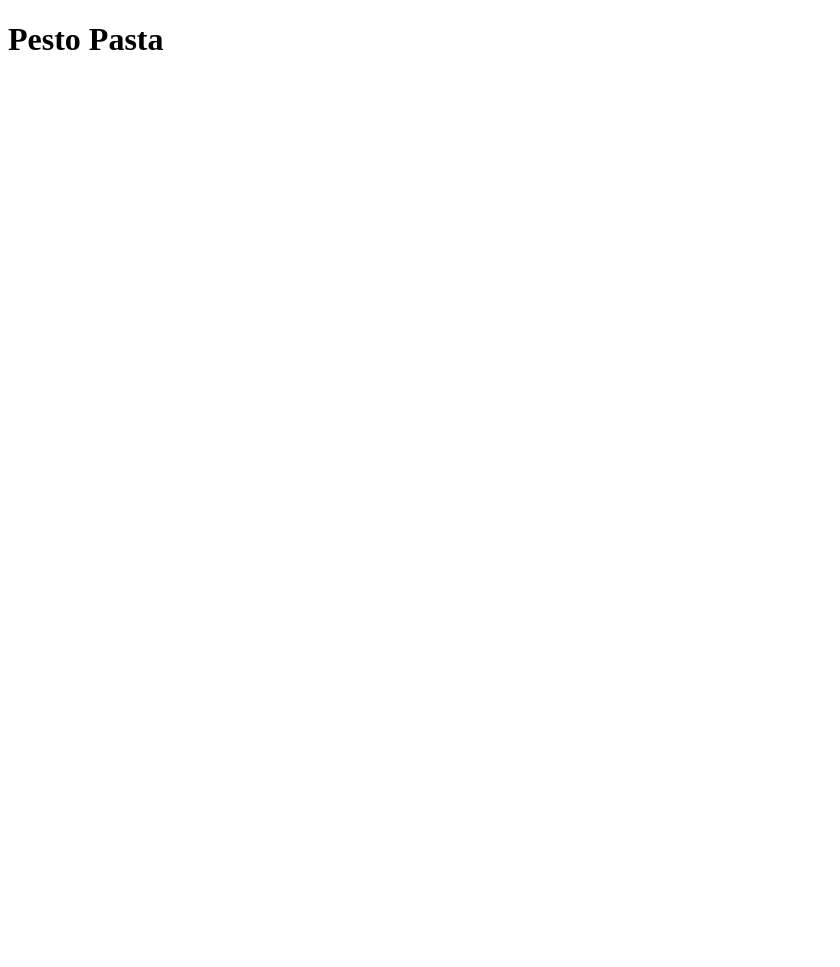
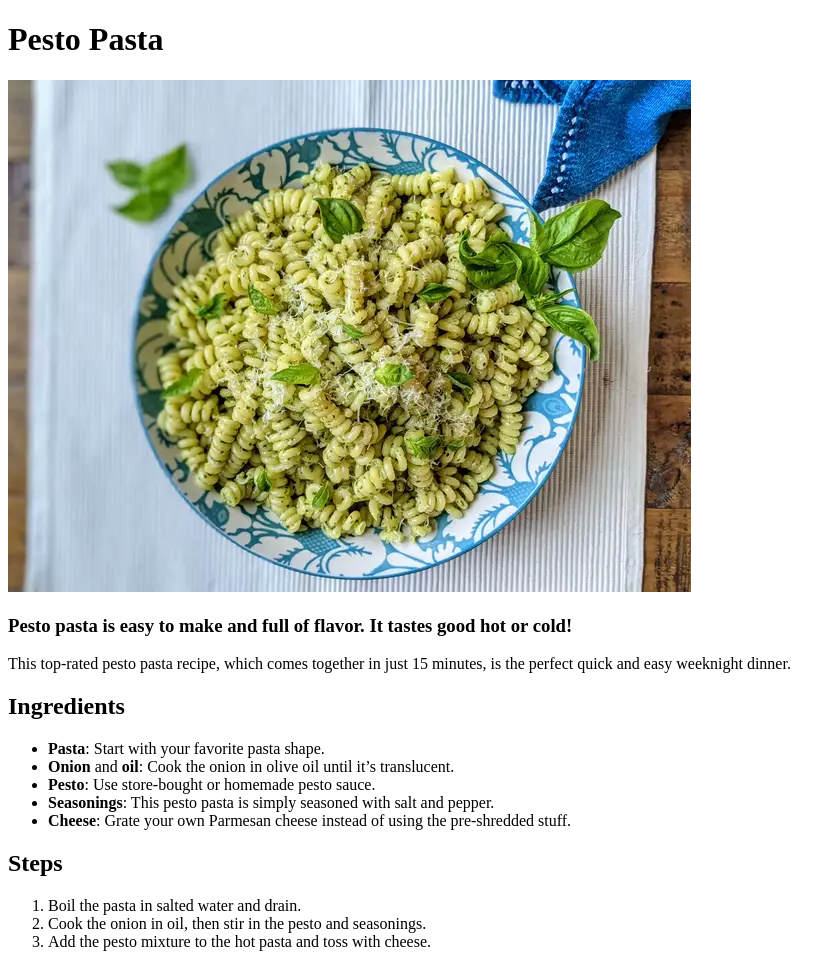
Before and after one commit to surrealgee/odin-recipes, a plain HTML site: page recipes/pesto-pasta.html in a window 1280 px wide. Shown: the whole page, without its empty margins (0-840 px from the left). Before the commit the page ends 800 px from the top, so only its background shows below. Drawn offline with Linux system fonts and the light colour scheme.

Commit message:
feat: fill content of pesto pasta recipe

```diff
--- a/recipes/pesto-pasta.html
+++ b/recipes/pesto-pasta.html
@@ -7,5 +7,22 @@
 </head>
 <body>
     <h1>Pesto Pasta</h1>
+    <img src="../images/pesto-pasta.webp" alt="a delicious pesto pasta plate">
+    <h3>Pesto pasta is easy to make and full of flavor. It tastes good hot or cold!</h3>
+    <p>This top-rated pesto pasta recipe, which comes together in just 15 minutes, is the perfect quick and easy weeknight dinner. </p>
+    <h2>Ingredients</h2>
+    <ul>
+        <li><strong>Pasta</strong>: Start with your favorite pasta shape. </li>
+        <li><strong>Onion</strong> and <strong>oil</strong>: Cook the onion in olive oil until it’s translucent. </li>
+        <li><strong>Pesto</strong>: Use store-bought or homemade pesto sauce. </li>
+        <li><strong>Seasonings</strong>: This pesto pasta is simply seasoned with salt and pepper. </li>
+        <li><strong>Cheese</strong>: Grate your own Parmesan cheese instead of using the pre-shredded stuff. </li>
+    </ul>
+    <h2>Steps</h2>
+    <ol>
+        <li>Boil the pasta in salted water and drain. </li>
+        <li>Cook the onion in oil, then stir in the pesto and seasonings.</li>
+        <li>Add the pesto mixture to the hot pasta and toss with cheese. </li>
+    </ol>
 </body>
 </html>
```
Also changed, not shown: images/pesto-pasta.webp (added).
